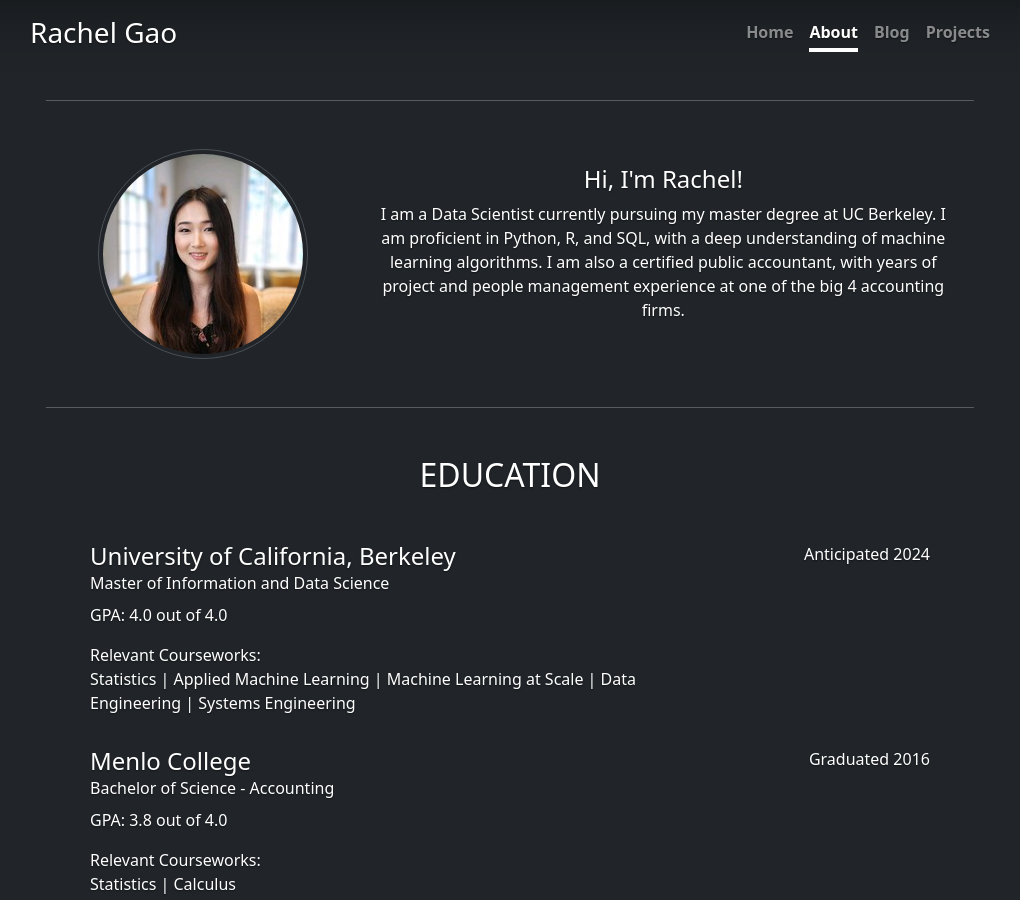
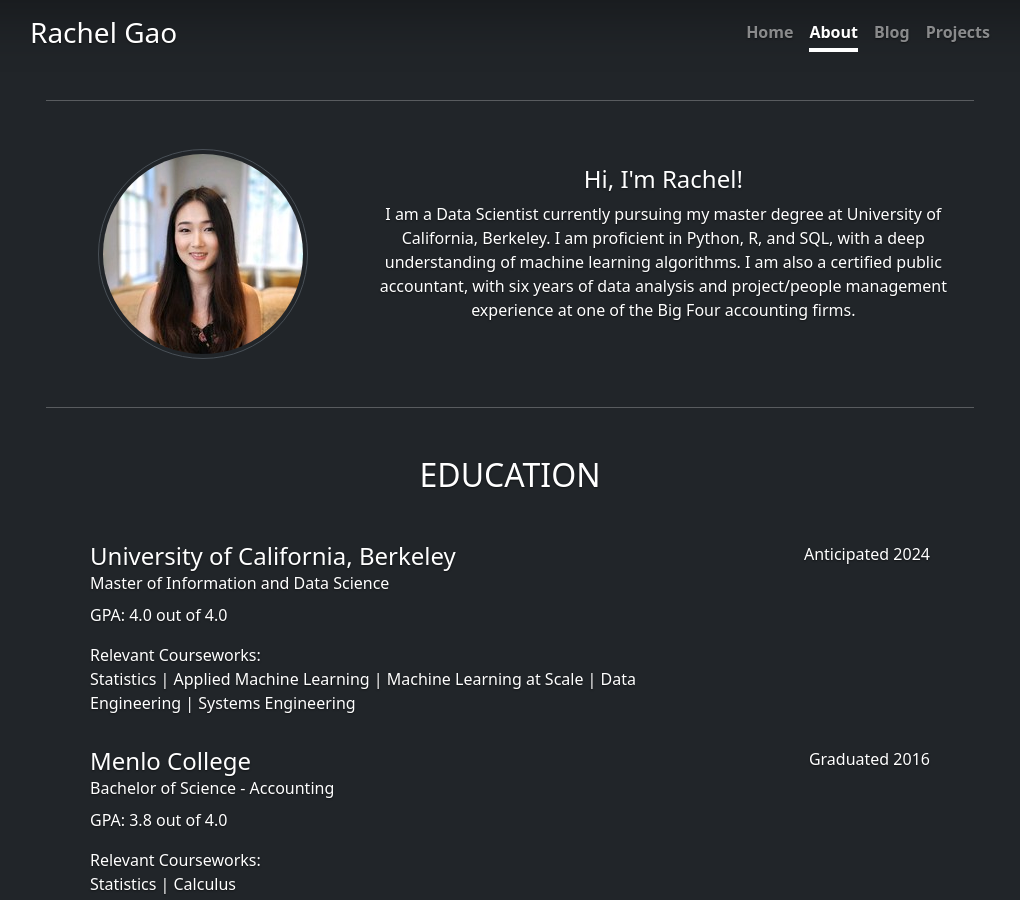
Before and after one commit to rachlllg/rachlllg.github.io, a Jekyll site: the page built from docs/_pages/about.markdown, in a window 1280 px wide and 900 px high. Shown: the whole window, without its empty margins (130-1150 px from the left). Built offline with Jekyll 4.4.1, drawn with Linux system fonts in a browser that asks for light colours; nearby versions of some CDN libraries; comment, search, counter and statistics services are not loaded.

Commit message:
update_about

```diff
--- a/docs/_includes/about.html
+++ b/docs/_includes/about.html
@@ -10,9 +10,9 @@
       <div class="col-md-8">
         <h4 class="mt-3">Hi, I'm Rachel!</h4>
         <p class="mb-5 mt-2">
-          I am a Data Scientist currently pursuing my master degree at UC Berkeley.
+          I am a Data Scientist currently pursuing my master degree at University of California, Berkeley.
           I am proficient in Python, R, and SQL, with a deep understanding of machine learning algorithms.
-          I am also a certified public accountant, with years of project and people management experience at one of the big 4 accounting firms.
+          I am also a certified public accountant, with six years of data analysis and project/people management experience at one of the Big Four accounting firms.
         </p>
       </div>
     </div>
--- a/docs/_includes/home.html
+++ b/docs/_includes/home.html
@@ -2,7 +2,7 @@
 <main class="px-3 cover-home-container mx-auto">
   <h1>Hi, I'm Rachel!</h1>
   <p class="lead">
-    I am a Data Scientist with a deep understanding of machine learning algorithms and years of project and people management experience.
+    I am a Data Scientist with a deep understanding of machine learning algorithms and years of data analysis and management experience.
   </p>
   <p><a href="/about">Learn More About Me</a></p>
   <p class="lead">
```
